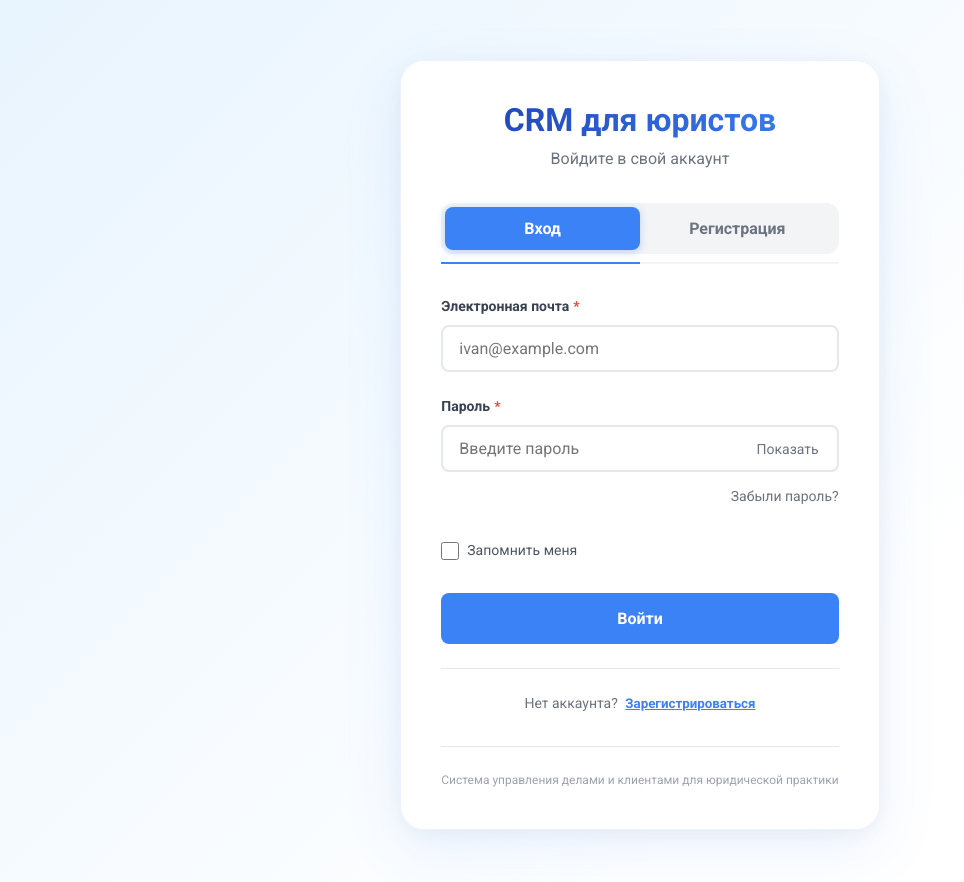
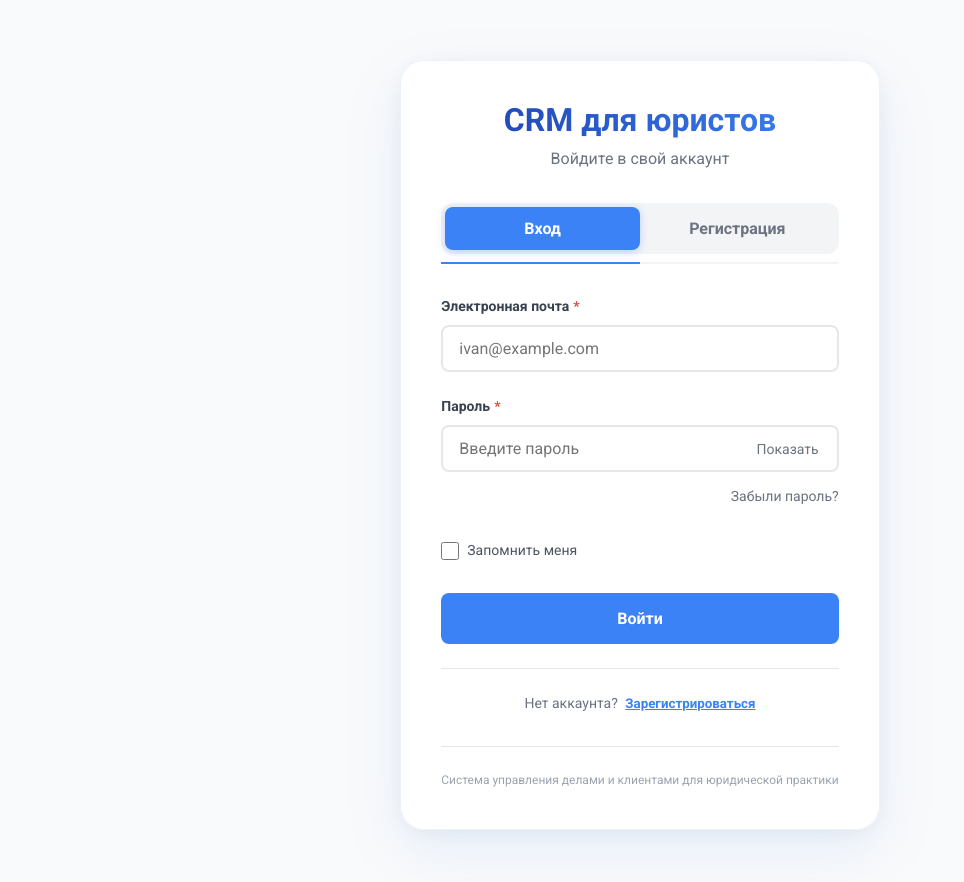
Before and after one commit to heavenyoung1/bloom_front, a React (Vite) app: page /login in a window 1280 px wide. Shown: the top 882 px of the page, without its empty margins (0-964 px from the left). Built offline with nearby package versions, Linux system fonts and the light colour scheme.

Commit message:
Наведен порядок с отображением личного кабинета

```diff
--- a/src/App.css
+++ b/src/App.css
@@ -3,12 +3,7 @@
   display: flex;
   align-items: center;
   justify-content: center;
-  background: linear-gradient(135deg,
-    #e8f4fe 0%,
-    #f2f9ff 30%,
-    #ffffff 70%
-  );
-  background-attachment: fixed;
+  background: #f9fafb;
   padding: 20px;
 }
 
--- a/src/components/CRM/CustomersTable/CustomersTable.module.scss
+++ b/src/components/CRM/CustomersTable/CustomersTable.module.scss
@@ -1,8 +1,7 @@
 .tableContainer {
-  background: white;
+  background: #f9fafb;
   border-radius: 12px;
   padding: 30px;
-  box-shadow: 0 1px 3px rgba(0, 0, 0, 0.1);
 }
 
 .tableHeader {
@@ -95,6 +94,9 @@
 .tableWrapper {
   overflow-x: auto;
   margin-bottom: 24px;
+  background: white;
+  border-radius: 8px;
+  padding: 16px;
 }
 
 .table {
--- a/src/components/CRM/Dashboard/Dashboard.module.scss
+++ b/src/components/CRM/Dashboard/Dashboard.module.scss
@@ -1,7 +1,7 @@
 .dashboard {
   display: flex;
   min-height: 100vh;
-  background: #f9fafb;
+  background: white;
 }
 
 .content {
@@ -10,6 +10,7 @@
   padding: 30px;
   overflow-x: hidden;
   transition: margin-left 0.3s ease-in-out;
+  background: white;
 
   &.sidebarCollapsed {
     margin-left: 60px;
@@ -21,6 +22,9 @@
   grid-template-columns: repeat(auto-fit, minmax(280px, 1fr));
   gap: 24px;
   margin-bottom: 30px;
+  background: #f9fafb;
+  padding: 24px;
+  border-radius: 12px;
 }
 
 @media (max-width: 1024px) {
--- a/src/components/CRM/DashboardHeader/DashboardHeader.module.scss
+++ b/src/components/CRM/DashboardHeader/DashboardHeader.module.scss
@@ -18,7 +18,7 @@
 .search {
   display: flex;
   align-items: center;
-  background: white;
+  background: #f9fafb;
   border: 1px solid #e5e7eb;
   border-radius: 8px;
   padding: 10px 16px;
@@ -28,6 +28,7 @@
 
   &:focus-within {
     border-color: #8b5cf6;
+    background: white;
   }
 }
 
--- a/src/components/CRM/MetricCard/MetricCard.module.scss
+++ b/src/components/CRM/MetricCard/MetricCard.module.scss
@@ -2,7 +2,6 @@
   background: white;
   border-radius: 12px;
   padding: 24px;
-  box-shadow: 0 1px 3px rgba(0, 0, 0, 0.1);
   transition: transform 0.2s, box-shadow 0.2s;
 
   &:hover {
--- a/src/index.css
+++ b/src/index.css
@@ -32,20 +32,7 @@ body {
   min-width: 320px;
   min-height: 100vh;
   font-family: 'Roboto', system-ui, sans-serif;
-
-  background-image:
-    linear-gradient(
-      rgba(255, 255, 255, 0.55),
-      rgba(255, 255, 255, 0.55)
-    ),
-    url('/src/assets/backgrounds/hero-gradient.png');
-
-  background-size: cover;
-  background-position: center;
-  background-repeat: no-repeat;
-
-  /* УБРАТЬ fixed — делает фон агрессивнее */
-  background-attachment: scroll;
+  background: #f9fafb;
 }
 
 body::before {
```
Also changed, not shown: src/components/Layout/Layout.module.scss (+1 -6 lines).
